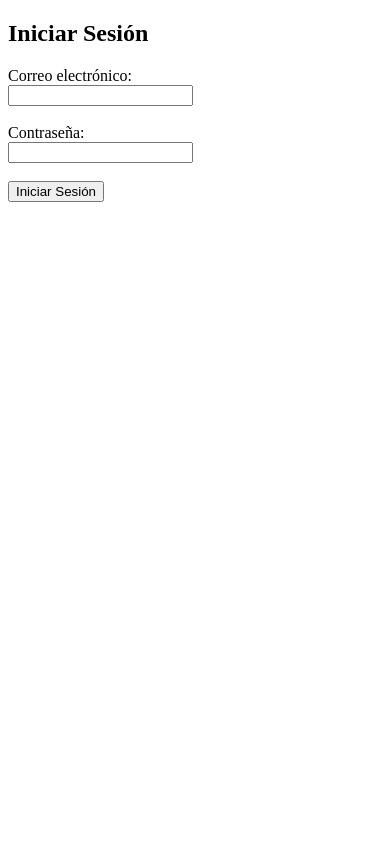
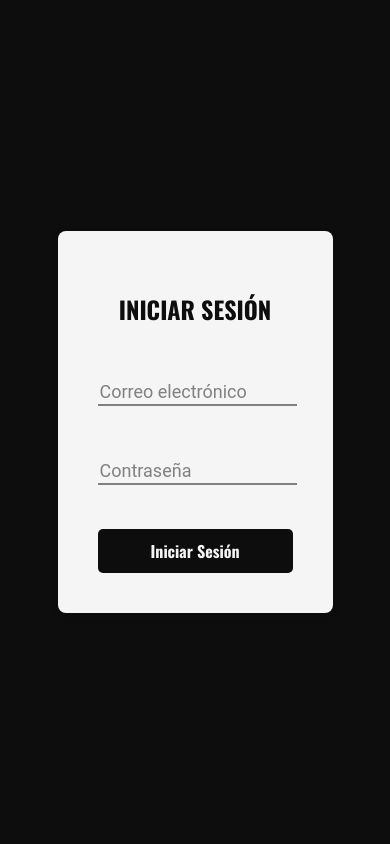
Before and after one commit to nachomf18/inklegacytattoo, a PHP site: page /login.php in a window 390 px wide. Run offline with PHP 8.4, Linux system fonts and the light colour scheme.

Commit message:
Estilos login

```diff
--- /dev/null
+++ b/assets/css/login.css
@@ -0,0 +1,87 @@
+@import url('./global.css');
+
+body {
+    display: flex;
+    flex-direction: column;
+    justify-content: center;
+    align-items: center;
+    height: 100vh;
+    background-color: var(--carbon-black);
+}
+
+h2 {
+    text-align: center;
+}
+
+form {
+    background-color: var(--bone-white);
+    padding: 40px;
+    width: 30%;
+    border-radius: 8px;
+    box-shadow: 0 4px 8px rgba(0, 0, 0, 0.1);
+}
+
+button {
+    width: 100%;
+}
+
+label {
+    font-family: 'Roboto', monospace;
+    font-size: 18px;
+}
+
+.placeholder {
+    padding-left: 2px;
+    position: absolute;
+    transform: translateY(-45px);
+    color: rgba(13, 13, 13, 0.5);
+    transition: all 0.3s ease-in-out;
+}
+
+input {
+    width: 100%;
+    background-color: var(--bone-white);
+    border: none;
+    font-family: 'Roboto', monospace;
+    font-size: 18px;
+    margin-top: 10px;
+    margin-bottom: 20px;
+}
+
+input {
+    border-bottom: 2px solid rgba(13, 13, 13, 0.5);
+}
+
+/* Pseudoclasses */
+input:focus{
+    outline: none;
+    border-bottom: 2px solid var(--old-gold);
+    transition: border-bottom 0.3s ease-in-out;
+}
+
+input:focus + .placeholder {
+    transform: translateY(-45px);
+    color: rgba(13, 13, 13, 0.5);
+    font-size: 18px;
+    transition: all 0.3s ease-in-out;
+}
+
+input:valid + .placeholder {
+    transform: translateY(-70px);
+    color: var(--old-gold);
+    font-size: 16px;
+    transition: all 0.3s ease-in-out;
+}
+
+/* Media Queries */
+@media (max-width: 767px) {
+    form {
+        width: 50%;
+    }
+}
+
+@media (min-width: 768px) and (max-width: 1024px) {
+   form {
+        width: 50%;
+    }
+}
--- a/db/db_connection.php
+++ b/db/db_connection.php
@@ -11,4 +11,28 @@ try {
     die("Error de conexión: " . $e->getMessage());
 }
 
-?>
+function get_tatuador_by_email($email) {
+    global $db;
+    $query = $db->prepare("SELECT * FROM tatuadores WHERE email = ?");
+    $query->execute(array($email));
+    return $query->fetch();
+}
+
+function get_tatuador_by_id($id) {
+    global $db;
+    $query = $db->prepare("SELECT * FROM tatuadores WHERE id = ?");
+    $query->execute(array($id));
+    return $query->fetch();
+}
+
+function insert_tatuador($email, $clave, $nombre, $descripcion, $instagram, $imagen) {
+    global $db;
+    $query = $db->prepare("INSERT INTO tatuadores (email, clave, nombre, descripcion, instagram, imagen) VALUES (?, ?, ?, ?, ?, ?)");
+    return $query->execute(array($email, $clave, $nombre, $descripcion, $instagram, $imagen));
+}
+
+function update_tatuador($email, $clave, $nombre, $descripcion, $instagram, $imagen, $id) {
+    global $db;
+    $query = $db->prepare("UPDATE tatuadores SET email = ?, clave = ?, nombre = ?, descripcion = ?, instagram = ?, imagen = ? WHERE id = ?");
+    return $query->execute(array($email, $clave, $nombre, $descripcion, $instagram, $imagen, $id));
+}
--- a/db/schema.sql
+++ b/db/schema.sql
@@ -3,7 +3,7 @@ USE "inklegacy";
 
 CREATE TABLE tatuadores (
     id INT AUTO_INCREMENT PRIMARY KEY,
-    email VARCHAR(255) NOT NULL,
+    email VARCHAR(255) UNIQUE NOT NULL,
     clave VARCHAR(255) NOT NULL,
     nombre VARCHAR(255) NOT NULL,
     descripcion VARCHAR(255) NOT NULL,
--- a/login.php
+++ b/login.php
@@ -8,16 +8,15 @@ if ($_SERVER["REQUEST_METHOD"] == "POST") {
     $email = $_POST["email"];
     $password = $_POST["password"];
 
-    $query = $db->prepare("SELECT * FROM tatuadores WHERE email = ?");
-    $query->execute(array($email));
-    $tatuador = $query->fetch();
+    $query = get_tatuador_by_email($email);
+    $tatuador = $query;
 
     if ($tatuador && password_verify($password, $tatuador["clave"])) {
         $_SESSION["user_id"] = $tatuador["id"];
         header("Location: index.php");
         exit();
     } else {
-        echo "Usuario o contraseña incorrectos.";
+
     }
 }
 
@@ -29,19 +28,19 @@ if ($_SERVER["REQUEST_METHOD"] == "POST") {
     <meta charset="UTF-8">
     <meta name="viewport" content="width=device-width, initial-scale=1.0">
     <title>Iniciar Sesión</title>
+    <link rel="stylesheet" href="assets/css/login.css">
 </head>
 <body>
     <form action="" method="post">
-        <h2>Iniciar Sesión</h2>
-        <label for="email">Correo electrónico:</label>
+        <h2>INICIAR SESIÓN</h2>
         <br>
-        <input type="email" id="email" name="email">
-        <br><br>
-        <label for="password">Contraseña:</label>
+        <input type="text" id="email" name="email" required>
+        <label for="email" class="placeholder">Correo electrónico</label>
         <br>
-        <input type="password" id="password" name="password">
-        <br><br>
-        <input type="submit" value="Iniciar Sesión">
+        <input type="password" id="password" name="password" required>
+        <label for="password" class="placeholder">Contraseña</label>
+        <br>
+        <button type="submit" value="Iniciar Sesión">Iniciar Sesión</button>
     </form>
 </body>
 </html>
```
Also changed, not shown: db/comprobar_sesion.php (+8 -4 lines), header.php (+13 -0 lines), logout.php (added, +10 -0 lines), perfil.php (added, +74 -0 lines), registro.php (+16 -7 lines).
